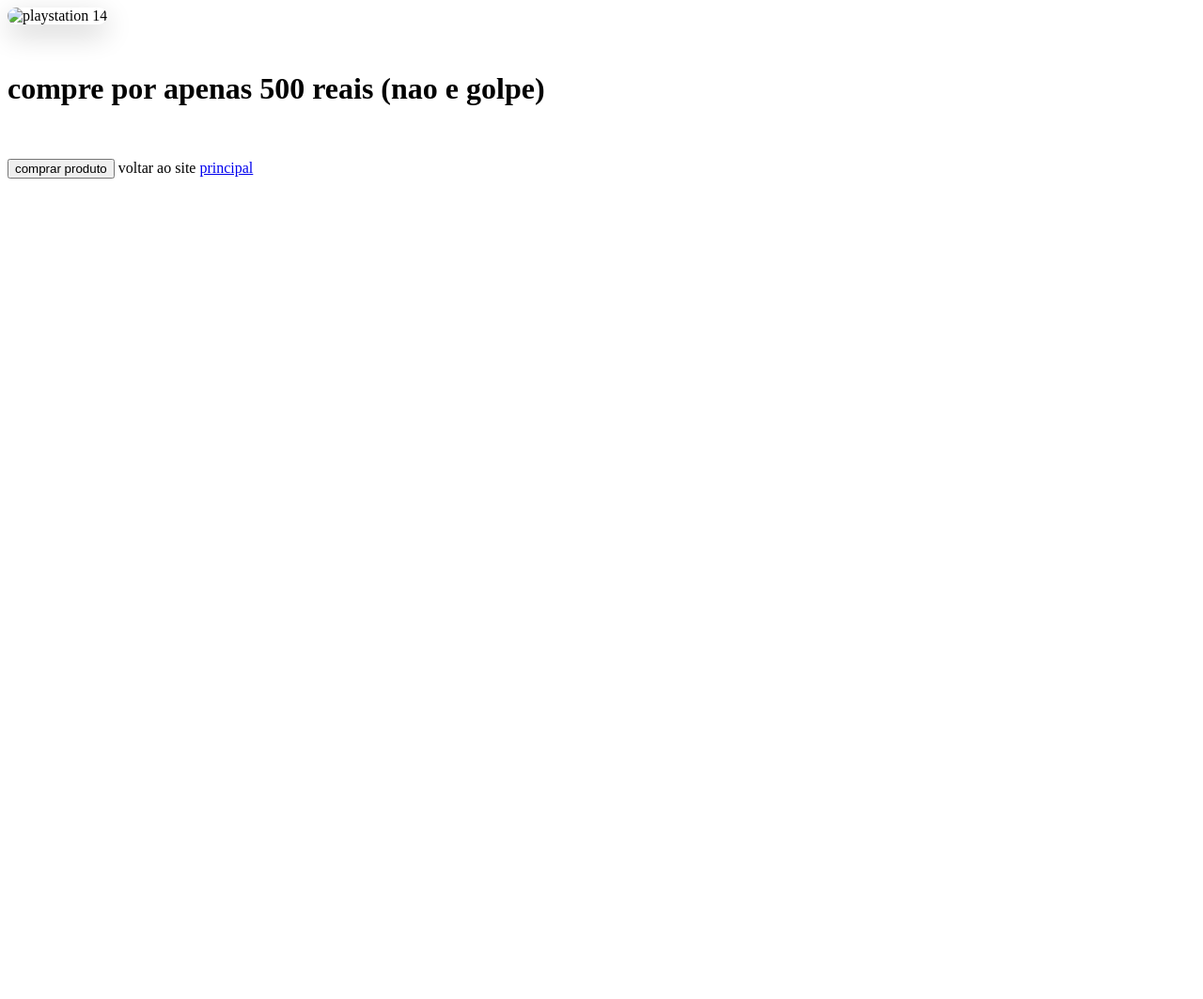
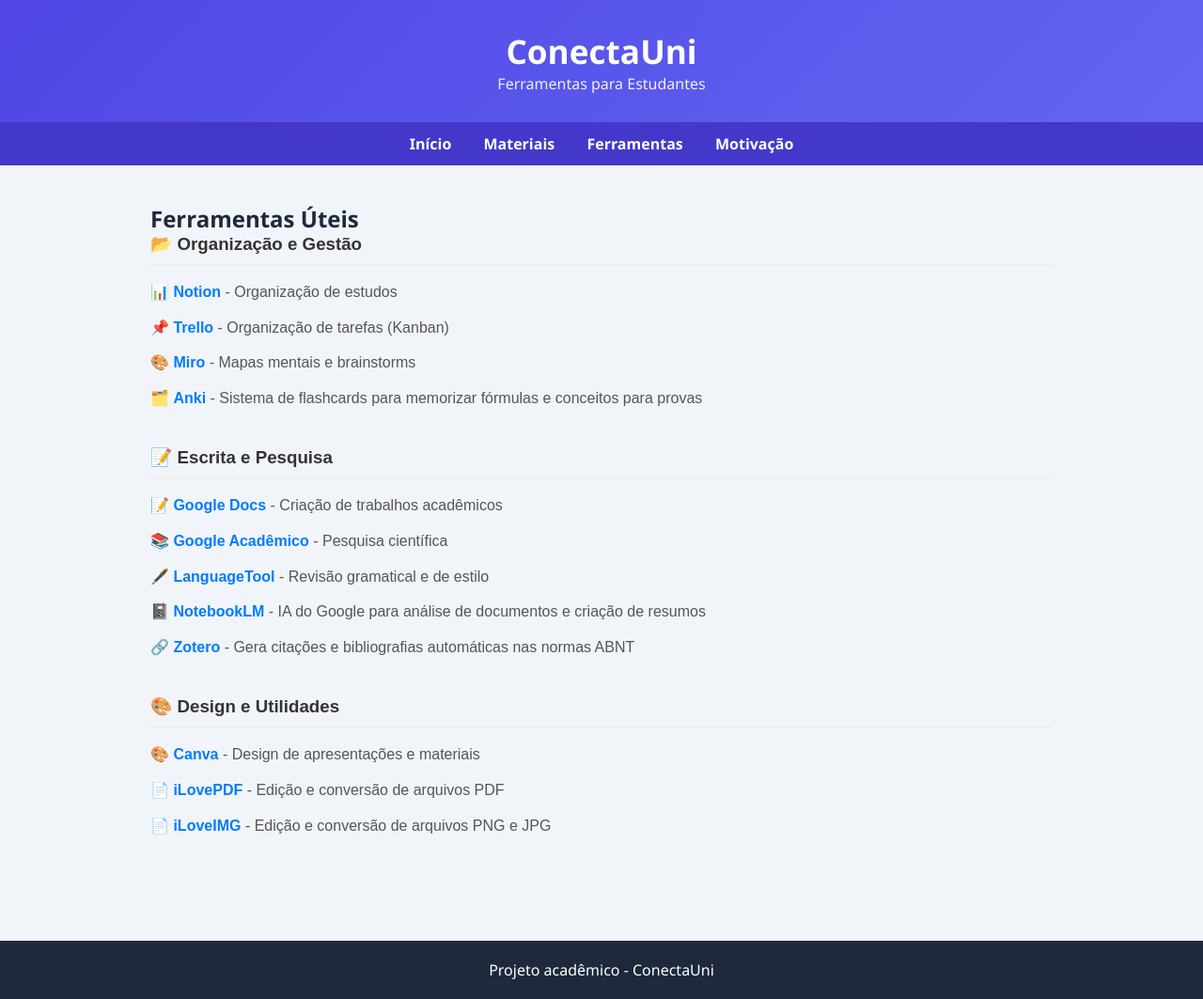
Before and after one commit to CEERKAL/trabalho-equipe, a plain HTML site: page ferramentas.html in a window 1280 px wide. Shown: the whole page at 94% size. Before the commit the page ends 800 px from the top, so only its background shows below. Drawn offline with Linux system fonts and the light colour scheme.

Commit message:
Adicionando Ferramentas - Fernando

```diff
--- a/ferramentas.html
+++ b/ferramentas.html
@@ -1,37 +1,60 @@
 <!DOCTYPE html>
-<html lang="en">
+<link rel="stylesheet" href="style.css">
 <head>
-    <meta charset="UTF-8">
-    <meta name="viewport" content="width=device-width, initial-scale=1.0">
-    <title>venda playstation 14</title>
-    <style>
-        .produto1 {
-            max-width: 500px;
-            width: 100%;
-            border-radius: 20px;
-            box-shadow: 0 10px 30px rgba(0, 0, 0, 0.2);
-            margin-bottom: 30px;
-        }
-        .preço{
-            font-size: 32px;
-            color: rgb(0, 0, 0);
-            font-weight: bold;
-            display: block;
-            margin: 20px 0;
-        }
-        .botaocomprar:hover {
-            background-color: yellowgreen;
-            transform: scale(1.05);
-        }
-    </style>
+<title>ConectaUni - Ferramentas</title>
 </head>
 <body>
 
-        <img src="img/produto.jpg" alt="playstation 14" class="produto1"></img>
-        <div class="preço">compre por apenas 500 reais (nao e golpe)</div>
-        <br><br>
-        <button class="botaocomprar">comprar produto</button>
+<header>
+<h1>ConectaUni</h1>
+<p>Ferramentas para Estudantes</p>
+</header>
 
-    voltar ao site <a href="index.html">principal</a>
+<nav>
+<a href="index.html">Início</a>
+<a href="materiais.html">Materiais</a>
+<a href="ferramentas.html">Ferramentas</a>
+<a href="motivacao.html">Motivação</a>
+</nav>
+
+<section>
+<h2>Ferramentas Úteis</h2>
+
+<div class="categoria-ferramentas">
+    <h3>📂 Organização e Gestão</h3>
+    <ul>
+        <li>📊 <strong><a href="https://www.notion.so" target="_blank">Notion</a></strong> - Organização de estudos</li>
+        <li>📌 <strong><a href="https://trello.com/pt-BR" target="_blank">Trello</a></strong> - Organização de tarefas (Kanban)</li>
+        <li>🎨 <strong><a href="https://miro.com/pt/" target="_blank">Miro</a></strong> - Mapas mentais e brainstorms</li>
+        <li>🗂️ <strong><a href="https://apps.ankiweb.net/" target="_blank">Anki</a></strong> - Sistema de flashcards para memorizar fórmulas e conceitos para provas</li>
+    </ul>
+</div>
+
+<div class="categoria-ferramentas">
+    <h3>📝 Escrita e Pesquisa</h3>
+    <ul>
+        <li>📝 <strong><a href="https://docs.google.com" target="_blank">Google Docs</a></strong> - Criação de trabalhos acadêmicos</li>
+        <li>📚 <strong><a href="https://scholar.google.com.br" target="_blank">Google Acadêmico</a></strong> - Pesquisa científica</li>
+        <li>🖋️ <strong><a href="https://languagetool.org/pt-BR" target="_blank">LanguageTool</a></strong> - Revisão gramatical e de estilo</li>
+        <li>📓 <strong><a href="https://notebooklm.google.com/" target="_blank">NotebookLM</a></strong> - IA do Google para análise de documentos e criação de resumos</li>
+        <li>🔗 <strong><a href="https://www.zotero.org/" target="_blank">Zotero</a></strong> - Gera citações e bibliografias automáticas nas normas ABNT</li>
+    </ul>
+</div>
+
+<div class="categoria-ferramentas">
+    <h3>🎨 Design e Utilidades</h3>
+    <ul>
+        <li>🎨 <strong><a href="https://www.canva.com" target="_blank">Canva</a></strong> - Design de apresentações e materiais</li>
+        <li>📄 <strong><a href="https://www.ilovepdf.com/pt" target="_blank">iLovePDF</a></strong> - Edição e conversão de arquivos PDF</li>
+        <li>📄 <strong><a href="https://www.iloveimg.com/pt" target="_blank">iLoveIMG</a></strong> - Edição e conversão de arquivos PNG e JPG</li>
+    </ul>
+</div>
+
+</section>
+
+<footer>
+<p>Projeto acadêmico - ConectaUni</p>
+</footer>
+
 </body>
 </html>
```
